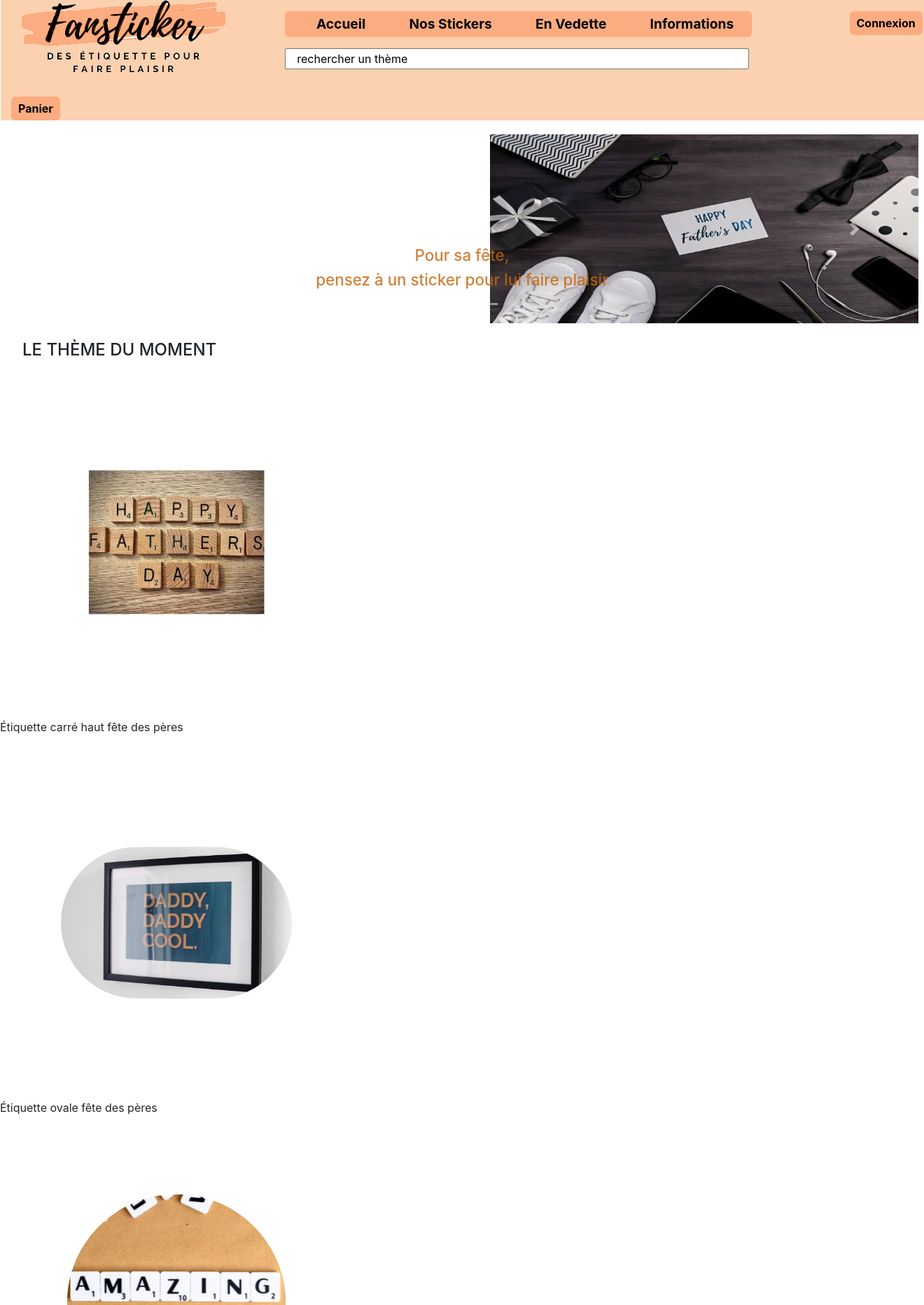
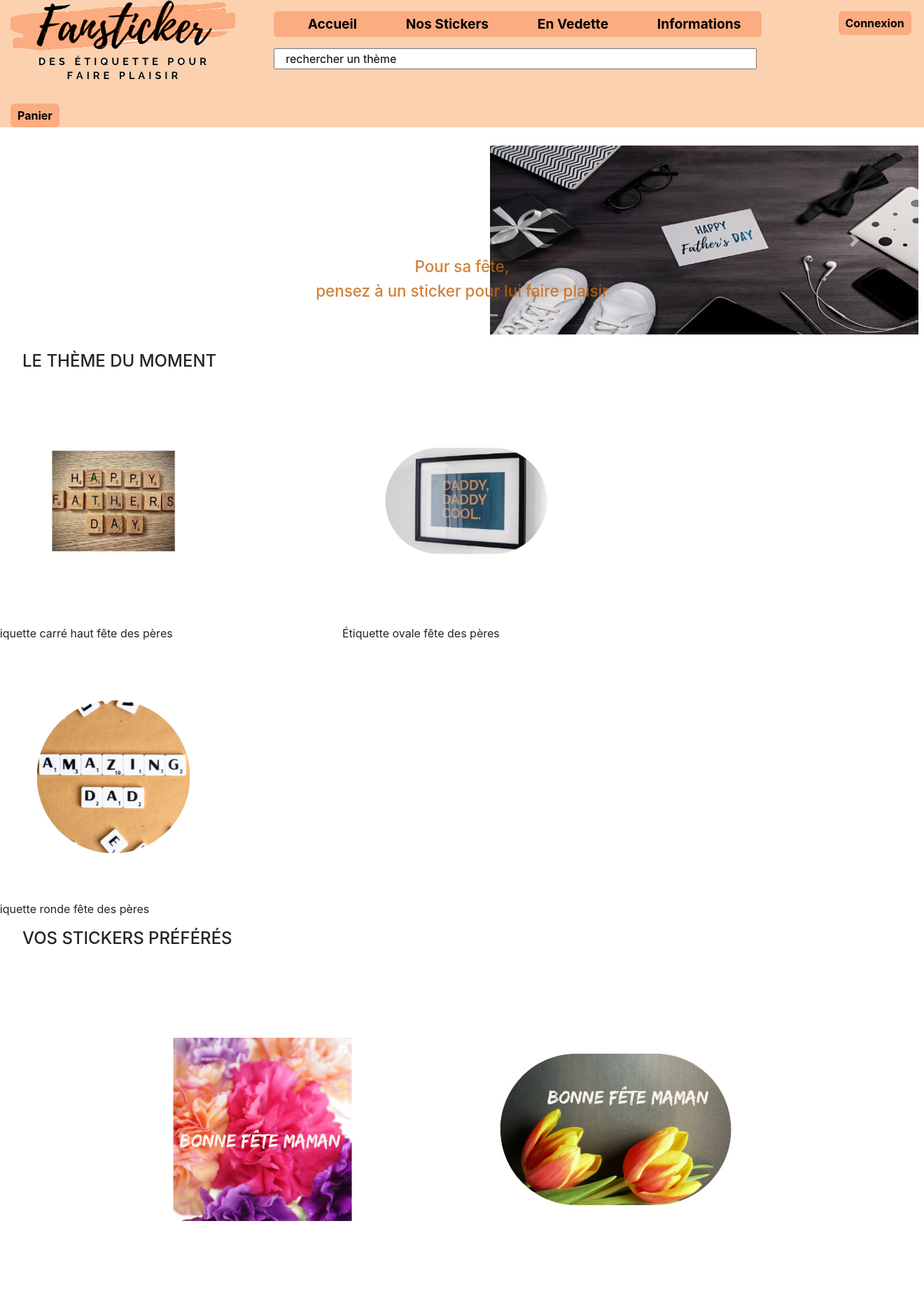
Before and after one commit to pierre-alexandre-detollenaere/Fansticker, a PHP site: page /en_vedette.php in a window 1320 px wide. Shown: the top 1865 px of the page at 70% size. Run offline with PHP 8.4, Linux system fonts and the light colour scheme; some libraries are stand-ins or nearby versions.

Commit message:
no-gutters header et no-gutter footer

```diff
--- a/css/header.css
+++ b/css/header.css
@@ -9,7 +9,6 @@ header {
     box-sizing: border-box;
     position: fixed !important;
     top : 0;
-    left: 1rem;
     z-index:16;
     background-color: #fcd1af;
 }
--- a/css/index.css
+++ b/css/index.css
@@ -12,7 +12,7 @@
 
 main {
     display: flex;
-    margin-top: 12rem;
+    margin-top: 13rem;
     z-index: 9999;
 }
 
@@ -29,7 +29,7 @@ footer {
 	right: 0;
 	bottom: 0;
     white-space: normal;
-    padding: 0 12px 24px 12px;
+    /*padding: 0 12px 24px 12px;*/
 }
 
 footer ul {
--- a/en_vedette.php
+++ b/en_vedette.php
@@ -64,11 +64,11 @@
         <!--Carousel fin-->
         <section>
           <h2 class="titre_vedette">LE THÈME DU MOMENT</h2>
-            <div>
+            <div class="row">
               <article>
                 <figure>
                   <div class="img">
-                    <img src="images/Stickers - En Vedette/étiquette carrée haute - père1_transparent.png" alt="sticker père 1">
+                    <img src="images/Stickers - En Vedette/étiquette carrée haute - père1_transparent.png" width=70% alt="sticker père 1">
                   </div>
                     <figcaption>
                     <p>Étiquette carré haut fête des pères</p>
@@ -78,7 +78,7 @@
               <article>
                 <figure>
                   <div class="img">
-                    <img src="images/Stickers - En Vedette/étiquette ovale - père2_transparent.png" alt="sticker père 2">
+                    <img src="images/Stickers - En Vedette/étiquette ovale - père2_transparent.png" width=70% alt="sticker père 2">
                   </div>
                     <figcaption>
                     <p>Étiquette ovale fête des pères</p>
@@ -88,7 +88,7 @@
               <article>
                 <figure>
                   <div class="img">
-                    <img src="images/Stickers - En Vedette/étiquette ronde - père3_transparent.png" alt="sticker père 3">
+                    <img src="images/Stickers - En Vedette/étiquette ronde - père3_transparent.png" width=70% alt="sticker père 3">
                   </div>
                     <figcaption class="img-txt">
                     <p>Étiquette ronde fête des pères</p>
@@ -98,7 +98,7 @@
             </div>
         </section>
         <h2 class="titre_vedette">VOS STICKERS PRÉFÉRÉS</h2>
-
+        <div class="container col-10">
         <figure>
           <img src="images/Stickers - En Vedette/étiquette carrée haute - mère1_transparent.png" alt="sticker mère 1">
           <img src="images/Stickers - En Vedette/étiquette ovale - mère2_transparent.png" alt="sticker mère 2">
--- a/includes/footer.php
+++ b/includes/footer.php
@@ -1,6 +1,6 @@
 <?php
 ?>
-<footer class="row justify-content-center">
+<footer class="row justify-content-center no-gutter">
 <ul class="col-12">
     <div class="col-1.5"></div>
     <section class="col-2">
--- a/includes/header.php
+++ b/includes/header.php
@@ -1,6 +1,6 @@
 <?php
 ?>
-<header class="row col-12 d-none d-md-flex justify-content-between align-tems-center text-orange">
+<header class="row col-12 d-none d-md-flex justify-content-between text-orange no-gutters">
     <div class="col-3">
         <figure>
             <img id="logo" src="./images/Fansticker_5_transparent2.png" alt="logo site fansticker">
```
